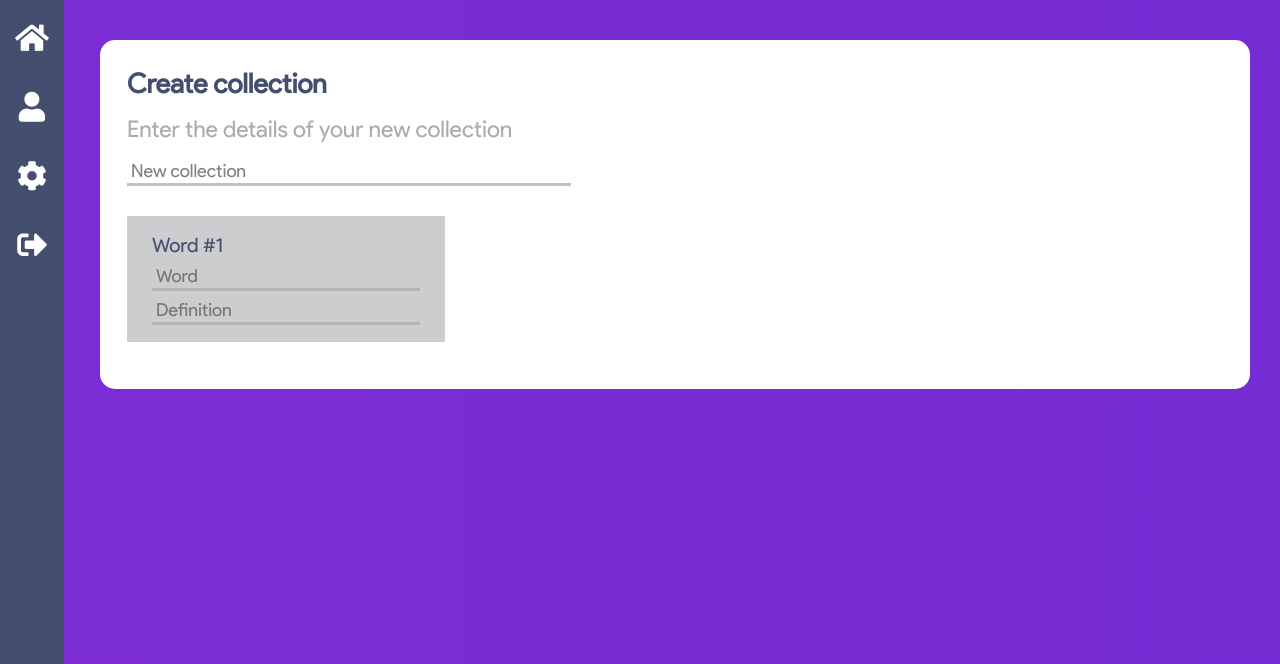
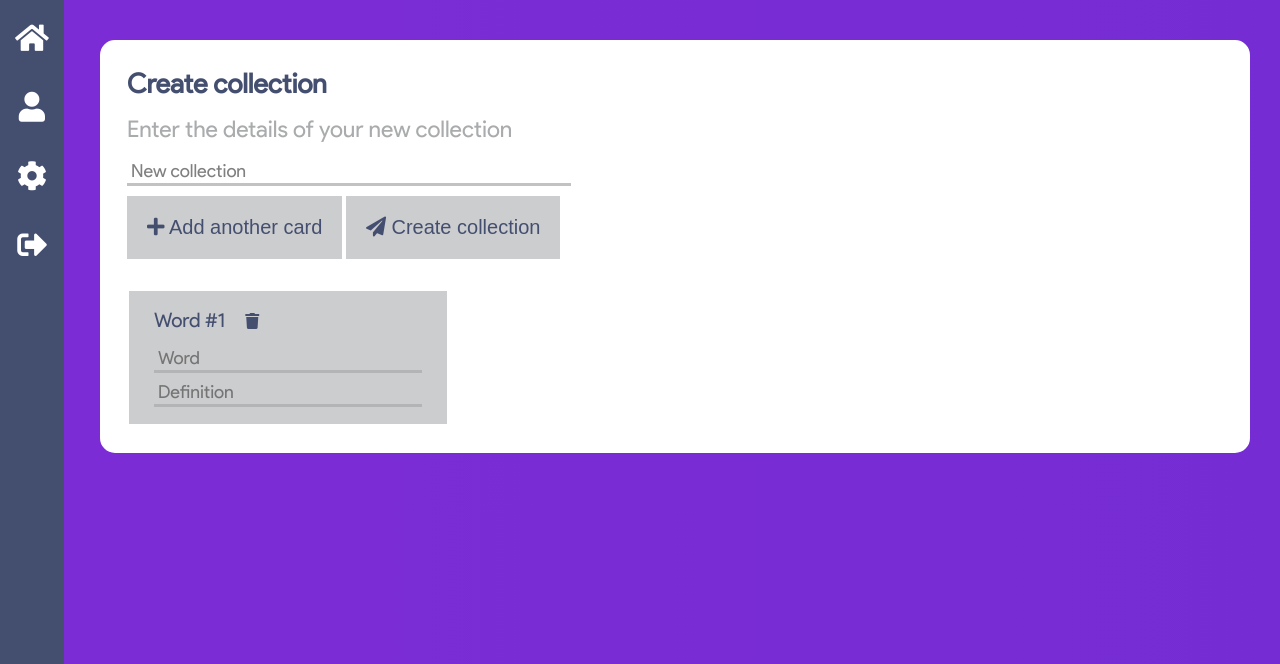
Before and after one commit to MartonDev/WordVersus, a PHP site: page /dashboard/collections/create.php in a window 1280 px wide. Shown: the top 664 px of the page. Run offline with PHP 8.4, Linux system fonts and the light colour scheme; the visitor is signed in with stand-in values (Sample User, id 1); some libraries are stand-ins or nearby versions.

Commit message:
Finished collection create frontend and started backend

```diff
--- a/assets/css/dashboard.css
+++ b/assets/css/dashboard.css
@@ -432,6 +432,7 @@
   background-color: #a9abac96;
   display: inline-block;
   margin-bottom: 20px;
+  margin: 2px;
 
 }
 
@@ -441,6 +442,43 @@
   font-weight: 200 !important;
   font-size: 20px !important;
   margin: 0 0 7px 0;
+  display: inline-block;
+
+}
+
+.word-element a {
+
+  text-decoration: none;
+  color: #444f70 !important;
+  margin-left: 20px;
+  display: inline-block;
+  cursor: pointer;
+
+}
+
+.add-btn {
+
+  margin-top: 10px;
+  background-color: #a9abac96;
+  color: #444f70;
+  outline: none;
+  font-size: 20px;
+  font-weight: 200;
+  border: none;
+  cursor: pointer;
+  padding: 20px;
+  -webkit-transition: background-color 0.16s linear;
+  -ms-transition: background-color 0.16s linear;
+  transition: background-color 0.16s linear;
+
+}
+
+.add-btn:hover {
+
+  background-color: #a9abace6;
+  -webkit-transition: background-color 0.16s linear;
+  -ms-transition: background-color 0.16s linear;
+  transition: background-color 0.16s linear;
 
 }
 
--- a/assets/inc/header.inc.php
+++ b/assets/inc/header.inc.php
@@ -72,12 +72,6 @@
 
       }
 
-      if(isset($words_page)) {
-
-        echo '<script src="' .  SITE_URL . '/assets/js/words.js"></script>';
-
-      }
-
      ?>
 
 
--- a/assets/js/words.js
+++ b/assets/js/words.js
@@ -0,0 +1,119 @@
+var wordcards = [];
+
+function addWordCard() {
+
+  var number = wordcards.length + 1;
+  var id = "card" + number;
+  var wordsContainer = document.getElementById("words");
+  var wordElement = document.createElement("DIV");
+  var wordTitle = document.createElement("H1");
+  var deleteBtn = document.createElement("A");
+  var icon = document.createElement("I");
+  var wordInput = document.createElement("INPUT");
+  var wordDefinition = document.createElement("INPUT");
+  var titleText = document.createTextNode("Word #" + number);
+
+  wordElement.id = id;
+  wordElement.style.display = "none";
+  wordTitle.id = "title" + id;
+  deleteBtn.id = "delete" + id;
+  wordInput.id = "word" + id;
+  wordDefinition.id = "definition" + id;
+  wordInput.type = "text";
+  wordDefinition.type = "text";
+  wordInput.placeholder = "Word";
+  wordDefinition.placeholder = "Definition";
+
+  deleteBtn.onclick = function () {
+
+    deleteCard(deleteBtn);
+
+  };
+
+  wordTitle.appendChild(titleText);
+  deleteBtn.appendChild(icon);
+  wordElement.appendChild(wordTitle);
+  wordElement.appendChild(deleteBtn);
+  wordElement.appendChild(wordInput);
+  wordElement.appendChild(wordDefinition);
+  wordsContainer.appendChild(wordElement);
+
+  $(wordElement).addClass("word-element");
+  $(wordInput).addClass("text-input");
+  $(wordDefinition).addClass("text-input");
+  $(icon).addClass("fa fa-trash");
+
+  $(wordElement).fadeIn("fast", function() {
+
+    wordcards.push(id);
+    wordElement.style.display = "inline-block";
+
+  });
+
+}
+
+function deleteCard(element) {
+
+  var indexOf = wordcards.indexOf(element.parentElement.id);
+
+  if (indexOf > -1) {
+
+    var idof = "#" + element.parentElement.id;
+
+    $(element.parentElement).fadeOut("fast", function() {
+
+      wordcards.splice(indexOf, 1);
+
+      $(element.parentElement).remove();
+
+      for (var i = 0; i < wordcards.length; i++) {
+
+        var j = i + 1;
+        var currCard = document.getElementById(wordcards[i]);
+        var currTitle = document.getElementById("title" + wordcards[i]);
+        var currDeleteBtn = document.getElementById("delete" + wordcards[i]);
+        var currWordInput = document.getElementById("word" + wordcards[i]);
+        var currWordDefinition = document.getElementById("definition" + wordcards[i]);
+        var newId = "card" + j;
+
+        currCard.setAttribute("id", newId);
+        currTitle.setAttribute("id", "title" + newId);
+        currDeleteBtn.setAttribute("id", "delete" + newId);
+        currWordInput.setAttribute("id", "word" + newId);
+        currWordDefinition.setAttribute("id", "definition" + newId);
+        wordcards[i] = newId;
+
+        var newTitle = document.getElementById("title" + newId);
+        newTitle.innerHTML = "Word #" + j;
+
+      }
+
+    });
+
+  }
+
+}
+
+document.getElementById("addWordCard").onclick = function () {
+
+  addWordCard();
+
+}
+
+document.getElementById("submitNewCollection").onclick = function () {
+
+  var wordsList = [];
+
+  for (var i = 0; i < wordcards.length; i++) {
+
+    var wordToPush = document.getElementById("word" + wordcards[i]).value;
+    var definitionToPush = document.getElementById("definition" + wordcards[i]).value;
+    var currWord = [wordToPush, definitionToPush];
+
+    wordsList.push(currWord);
+
+  }
+
+  window.location.href = "createProcess.php?name=" + document.getElementById("collectionName").value + "&words=" + JSON.stringify(wordsList);
+
+}
--- a/dashboard/collections/create.php
+++ b/dashboard/collections/create.php
@@ -1,7 +1,6 @@
 <?php
 
   $page = "Dashboard";
-  $words_page = true;
 
   require '../../assets/inc/header.inc.php';
   require '../../assets/inc/classes/Collection.php';
@@ -34,20 +33,12 @@
        <h1 class="title">Create collection</h1>
        <h1>Enter the details of your new collection</h1>
 
-       <input class="text-input collection-name-input" type="text" placeholder="Enter the name of your new collection..." value="New collection" required />
+       <input class="text-input collection-name-input" id="collectionName" type="text" placeholder="Enter the name of your new collection..." value="New collection" required />
 
-       <div class="words" id="words">
+       <button class="add-btn" id="addWordCard"><i class="fas fa-plus"></i> Add another card</button>
+       <button class="add-btn" id="submitNewCollection"><i class="fas fa-paper-plane"></i> Create collection</button>
 
-         <div class="word-element">
-
-           <h1>Word #1</h1>
-
-           <input class="text-input" type="text" placeholder="Word" required />
-           <input class="text-input" type="text" placeholder="Definition" required />
-
-         </div>
-
-       </div>
+       <div class="words" id="words"></div>
 
      </div>
 
@@ -55,6 +46,14 @@
 
  </div>
 
+ <script src="../../assets/js/words.js"></script>
+
+ <script>
+
+  addWordCard();
+
+ </script>
+
 <?php
 
   require '../../assets/inc/footer.inc.php';
```
Also changed, not shown: dashboard/collections/createProcess.php (added, +14 -0 lines), assets/img/avatars/Test.png.
